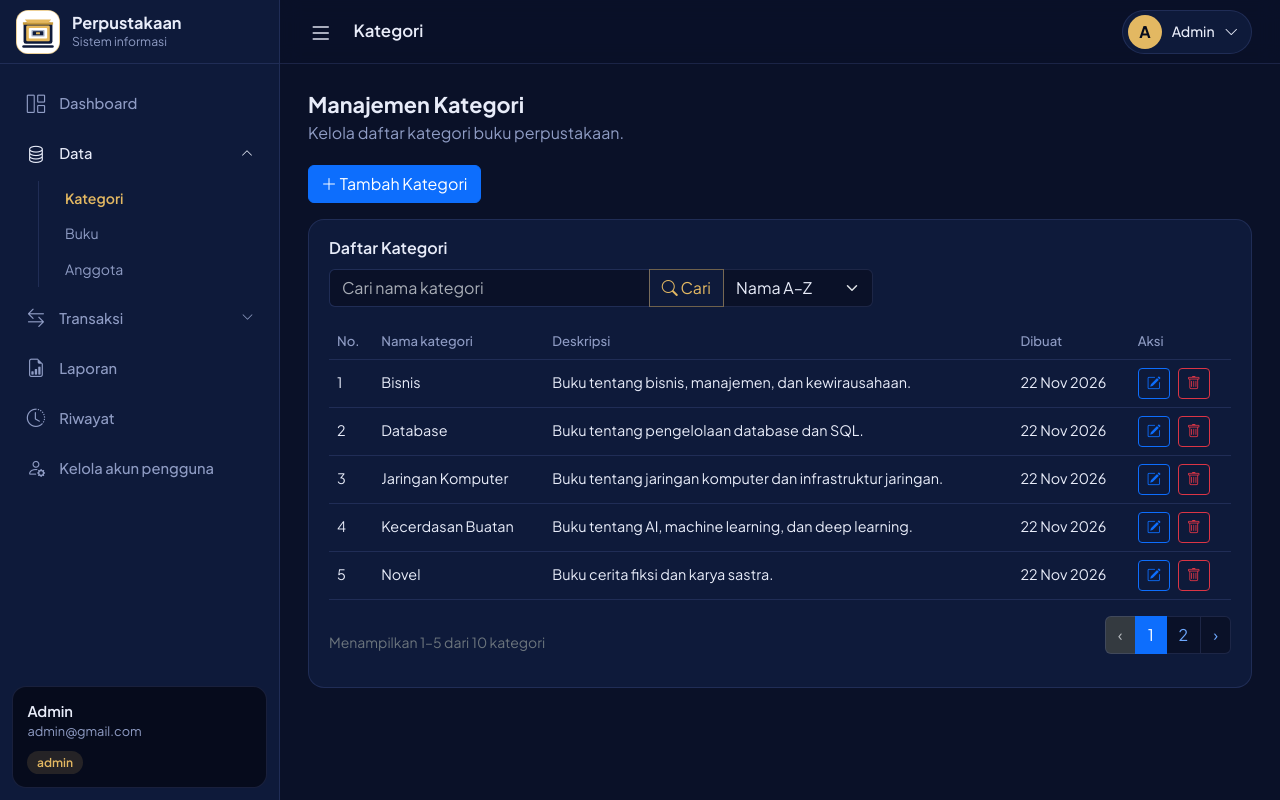
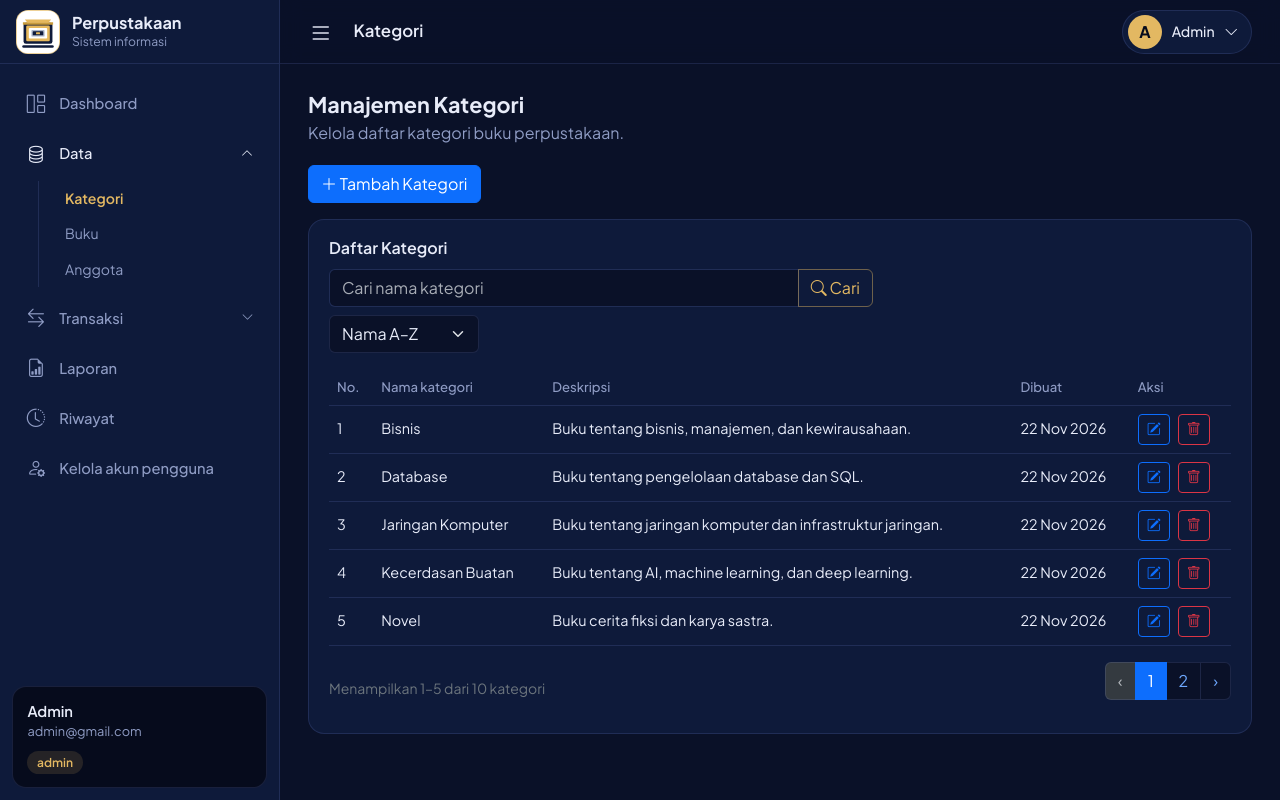
Before and after one commit to ZapAaR/LMS, a Laravel app: page /category in a window 1280 px wide. Run offline with Laravel 12, Linux system fonts and the light colour scheme; a user stored in the database is signed in; data comes from the database, SQL or seed files in the repository; data that the repository does not hold is empty.

Commit message:
Category Management filter

```diff
--- a/resources/views/category/index.blade.php
+++ b/resources/views/category/index.blade.php
@@ -39,16 +39,26 @@
             <h3>Daftar Kategori</h3>
         </div>
 
-        <form method="GET" action="{{ route('category.index') }}" class="category-toolbar">
-            <label for="category-search" class="visually-hidden">Cari kategori</label>
+        <form method="GET" action="{{ route('category.index') }}" class="category-toolbar" id="categoryFilterForm">
+
             <div class="input-group">
                 <input type="search" id="category-search" name="search" value="{{ $search }}" class="form-control"
                     placeholder="Cari nama kategori">
+
                 <button type="submit" class="btn btn-outline-brass">
-                    <i class="bi bi-search" aria-hidden="true"></i>
+                    <i class="bi bi-search"></i>
                     Cari
                 </button>
-                <select name="sort" class="form-select" style="max-width: 150px;">
+
+                @if ($search || $sort !== 'asc')
+                    <a href="{{ route('category.index') }}" class="btn btn-outline-secondary">
+                        Reset
+                    </a>
+                @endif
+            </div>
+
+            <div class="mt-2">
+                <select name="sort" id="category-sort" class="form-select" style="max-width: 150px;">
                     <option value="asc" {{ $sort === 'asc' ? 'selected' : '' }}>
                         Nama A–Z
                     </option>
@@ -57,10 +67,8 @@
                         Nama Z–A
                     </option>
                 </select>
-                @if ($search || $sort !== 'asc')
-                    <a href="{{ route('category.index') }}" class="btn btn-outline-secondary">Reset</a>
-                @endif
             </div>
+
         </form>
 
         <div class="table-responsive">
@@ -237,6 +245,13 @@
                     document.getElementById('editCategoryForm').action = url;
                 });
             }
+
+            const categorySort = document.getElementById('category-sort');
+            const categoryFilterForm = document.getElementById('categoryFilterForm');
+
+            categorySort.addEventListener('change', function() {
+                categoryFilterForm.submit();
+            });
         </script>
     @endpush
 @endsection
```
